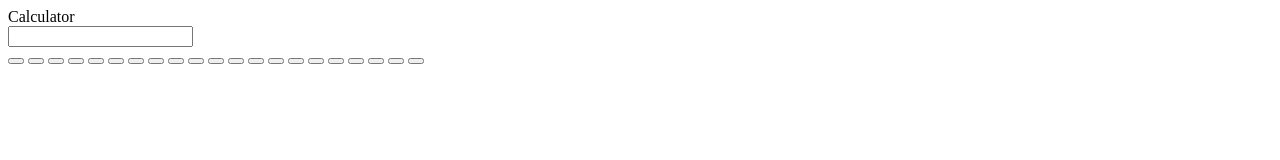
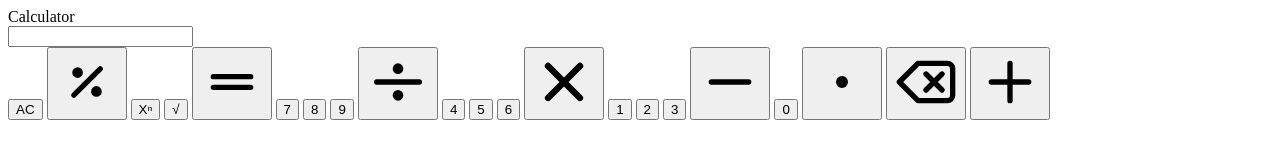
Before and after one commit to Badi21/Calculator-Vanilla, a plain HTML site: page index.html in a window 1280 px wide. Drawn offline with Linux system fonts and the light colour scheme.

Commit message:
Esqueleto botones html

```diff
--- a/index.html
+++ b/index.html
@@ -4,6 +4,7 @@
     <meta charset="UTF-8">
     <meta http-equiv="X-UA-Compatible" content="IE=edge">
     <meta name="viewport" content="width=device-width, initial-scale=1.0">
+    <link href='https://unpkg.com/css.gg@2.0.0/icons/css/math-plus.css' rel='stylesheet'>
     <title>Calculator</title>
 </head>
 <body>
@@ -17,30 +18,55 @@
         <!-- Botones  -->
         <div class="container_button">
             <!-- Column 1 -->
-            <button class="item"></button>
-            <button class="item"></button>
-            <button class="item"></button>
-            <button class="item"></button>
-            <button class="item"></button>
-            <button class="item"></button>
-            <button class="item"></button>
-            <button class="item"></button>
+            <button class="item">AC</button>
+            <!-- Operation module -->
+            <button class="item"><svg width="64" height="64" viewBox="0 0 24 24" xmlns="http://www.w3.org/2000/svg">
+                <path fill="#000000" d="M16.243 6.343a1 1 0 1 1 1.414 1.414l-9.9 9.9a1 1 0 0 1-1.414-1.414zM9.879 9.879A2 2 0 1 1 7.05 7.05a2 2 0 0 1 2.83 2.83m4.241 7.07a2 2 0 1 0 2.829-2.829a2 2 0 0 0-2.829 2.829"/>
+            </svg></button>
+            <button class="item">Xⁿ</button>
+            <button class="item">√</button>
+            <!-- Operation sqr -->
+            <button class="item"><svg width="64" height="64" viewBox="0 0 24 24" xmlns="http://www.w3.org/2000/svg">
+                <path fill="#000000" d="M5 9a1 1 0 1 0 0 2h14a1 1 0 1 0 0-2zm0 4a1 1 0 1 0 0 2h14a1 1 0 1 0 0-2z"/>
+            </svg></button>
 
-            <button class="item"></button>
-            <button class="item"></button>
-            <button class="item"></button>
-            <button class="item"></button>
-            <button class="item"></button>
+            <button class="item">7</button>
+            <button class="item">8</button>
+            <button class="item">9</button>
+            <!-- Operation divide -->
+            <button class="item"><svg width="64" height="64" viewBox="0 0 24 24" xmlns="http://www.w3.org/2000/svg">
+                <path fill="#000000" d="M14 7a2 2 0 1 1-4 0a2 2 0 0 1 4 0M3 12a1 1 0 0 1 1-1h16a1 1 0 1 1 0 2H4a1 1 0 0 1-1-1m9 7a2 2 0 1 0 0-4a2 2 0 0 0 0 4"/>
+            </svg></button>
 
-            <button class="item"></button>
-            <button class="item"></button>
-            <button class="item"></button>
-            <button class="item"></button>
+            <button class="item">4</button>
+            <button class="item">5</button>
+            <button class="item">6</button>
+            <!-- Operation mult -->
+            <button class="item"><svg width="64" height="64" viewBox="0 0 20 20" xmlns="http://www.w3.org/2000/svg">
+                <path fill="#000000" fill-rule="evenodd" d="M4.293 4.293a1 1 0 0 1 1.414 0L10 8.586l4.293-4.293a1 1 0 1 1 1.414 1.414L11.414 10l4.293 4.293a1 1 0 0 1-1.414 1.414L10 11.414l-4.293 4.293a1 1 0 0 1-1.414-1.414L8.586 10L4.293 5.707a1 1 0 0 1 0-1.414" clip-rule="evenodd"/>
+            </svg></button>
 
-            <button class="item"></button>
-            <button class="item"></button>
-            <button class="item"></button>
-            <button class="item"></button>
+            <button class="item">1</button>
+            <button class="item">2</button>
+            <button class="item">3</button>
+            <!-- Operation minus -->
+            <button class="item"><svg width="64" height="64" viewBox="0 0 24 24" xmlns="http://www.w3.org/2000/svg">
+                <path fill="#000000" d="M4 12a1 1 0 0 1 1-1h14a1 1 0 1 1 0 2H5a1 1 0 0 1-1-1"/>
+            </svg></button>
+
+            <button class="item">0</button>
+            <!-- Operation dot -->
+            <button class="item"><svg width="64" height="64" viewBox="0 0 16 16" xmlns="http://www.w3.org/2000/svg">
+                <path fill="#000000" d="M8 9.5a1.5 1.5 0 1 0 0-3a1.5 1.5 0 0 0 0 3"/>
+            </svg></button>
+            <!-- Operation delete -->
+            <button class="item"><svg width="64" height="64" viewBox="0 0 24 24" xmlns="http://www.w3.org/2000/svg">
+                <path fill="none" stroke="#000000" stroke-linecap="round" stroke-linejoin="round" stroke-width="2" d="M20 5H9l-7 7l7 7h11a2 2 0 0 0 2-2V7a2 2 0 0 0-2-2m-2 4l-6 6m0-6l6 6"/>
+            </svg></button>
+            <!-- Operation add -->
+            <button class="item"><svg width="64" height="64" viewBox="0 0 24 24" xmlns="http://www.w3.org/2000/svg">
+                <path fill="#000000" d="M12 4a1 1 0 0 0-1 1v6H5a1 1 0 1 0 0 2h6v6a1 1 0 1 0 2 0v-6h6a1 1 0 1 0 0-2h-6V5a1 1 0 0 0-1-1"/>
+            </svg></button>
         </div>
 
     </div>
```
